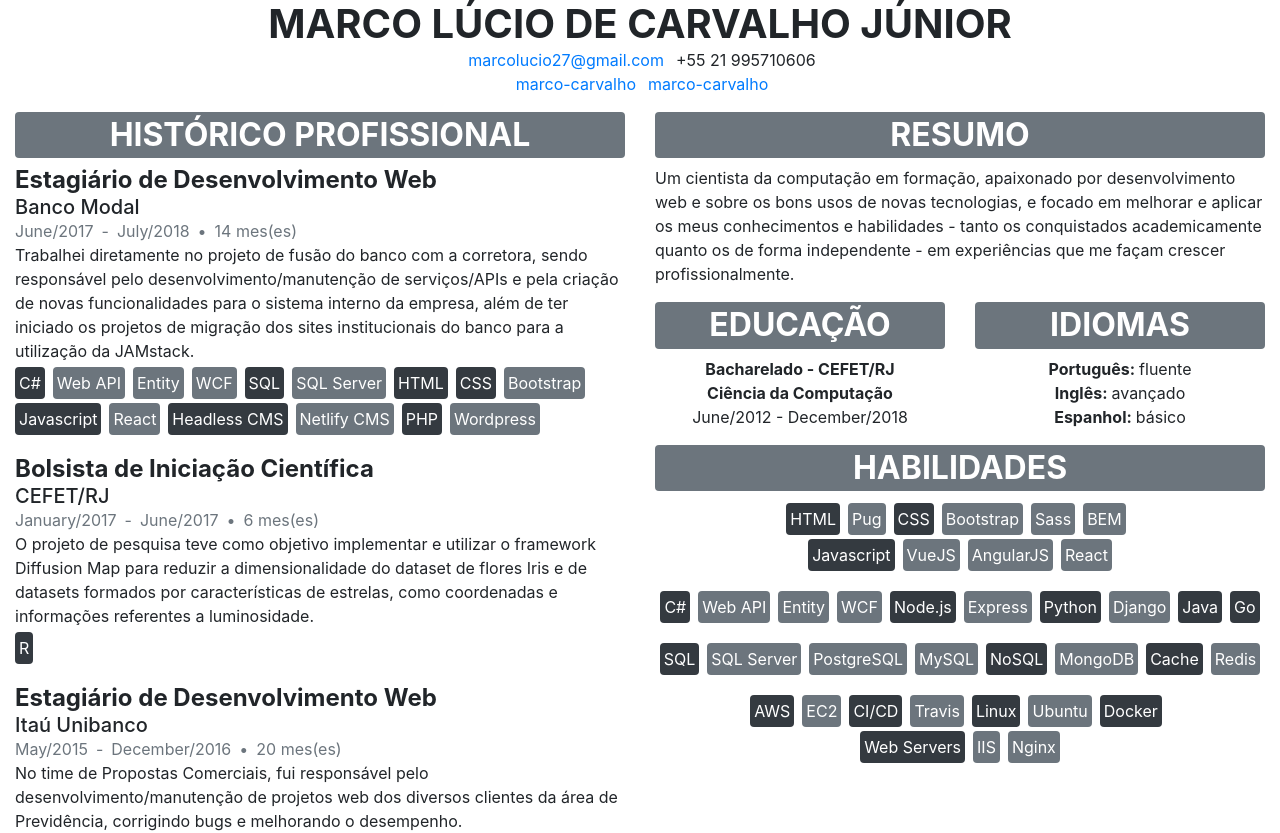
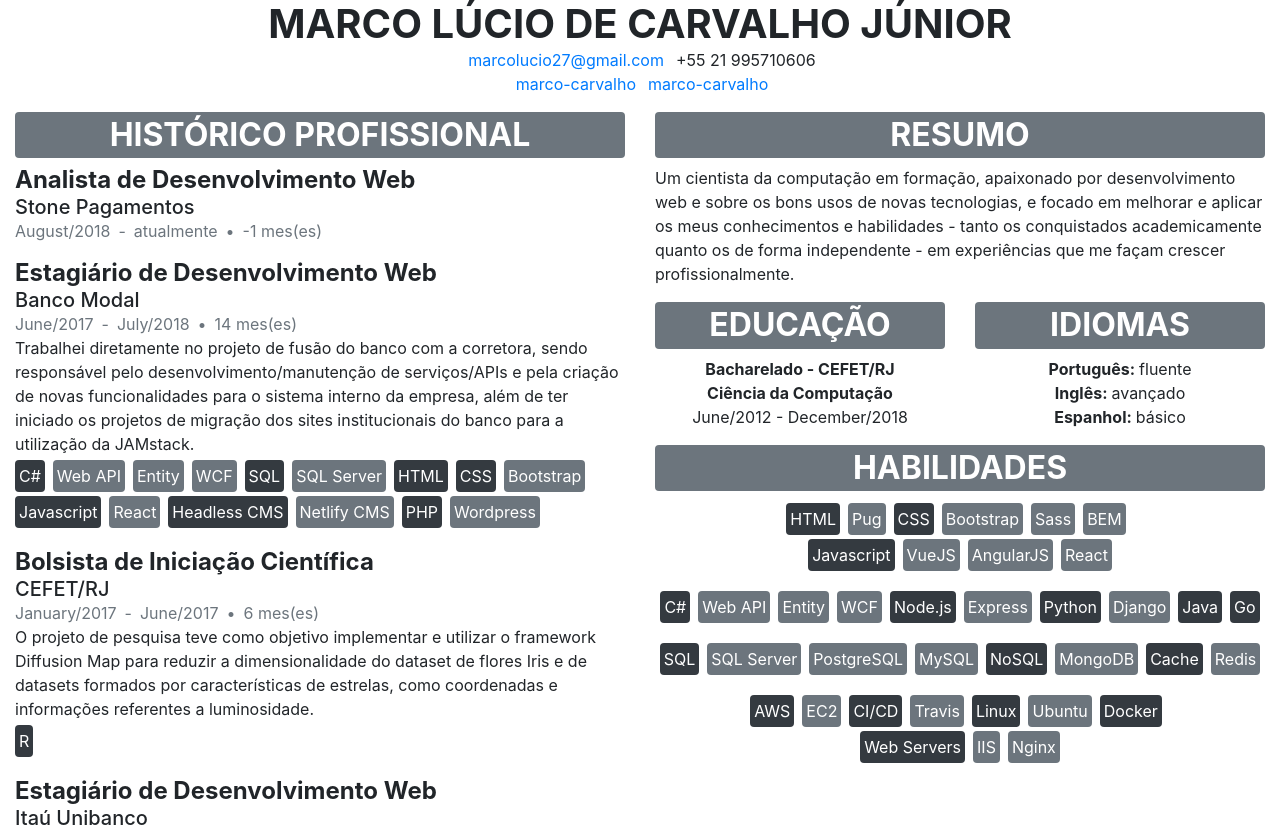
Before and after one commit to marco-carvalho/resume, a Vue app: page / in a window 1280 px wide. Shown: the top 833 px of the page. Built offline with nearby package versions, Linux system fonts and the light colour scheme.

Commit message:
started job fulltime

```diff
--- a/src/components/Experiences.vue
+++ b/src/components/Experiences.vue
@@ -23,6 +23,14 @@
       return {
         name: "Histórico Profissional",
         experiences: [
+          {
+            company: 'Stone Pagamentos',
+            position: 'Analista de Desenvolvimento Web',
+            from: this.$moment('20180801'),
+            to: null,
+            description: '',
+            tecnologies: []
+          },
           {
             company: 'Banco Modal',
             position: 'Estagiário de Desenvolvimento Web',
```
